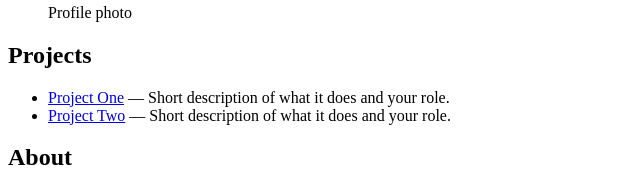
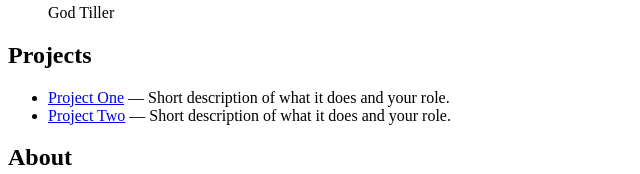
Before and after one commit to Aphelios-crypto/html-portfolio, a plain HTML site: page index.html in a window 1280 px wide. Shown: the part 499-673 px from the top of the page, 0-640 px from the left. Drawn offline with Linux system fonts and the light colour scheme.

Commit message:
Added GodTiller

```diff
--- a/index.html
+++ b/index.html
@@ -20,7 +20,7 @@
       <p>Hello! I’m Jann Patrick Palma. This is my HTML-only portfolio for my prelim lab activity.</p>
       <figure>
         <img src="assets/Me.jpg" alt="Portrait of Jann Patrick Palma" width="300" />
-        <figcaption>Profile photo</figcaption>
+        <figcaption>God Tiller</figcaption>
       </figure>
     </section>
 
```
